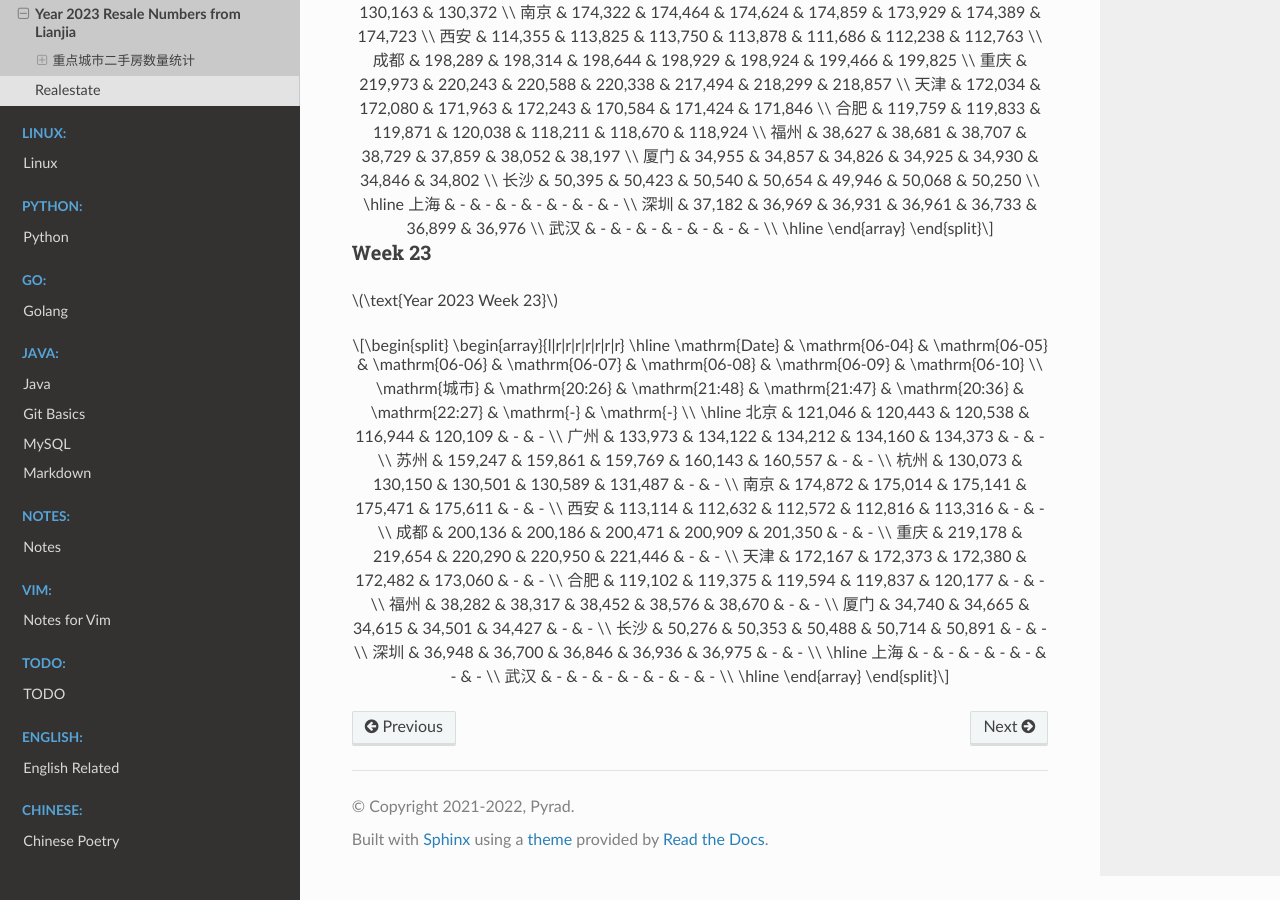
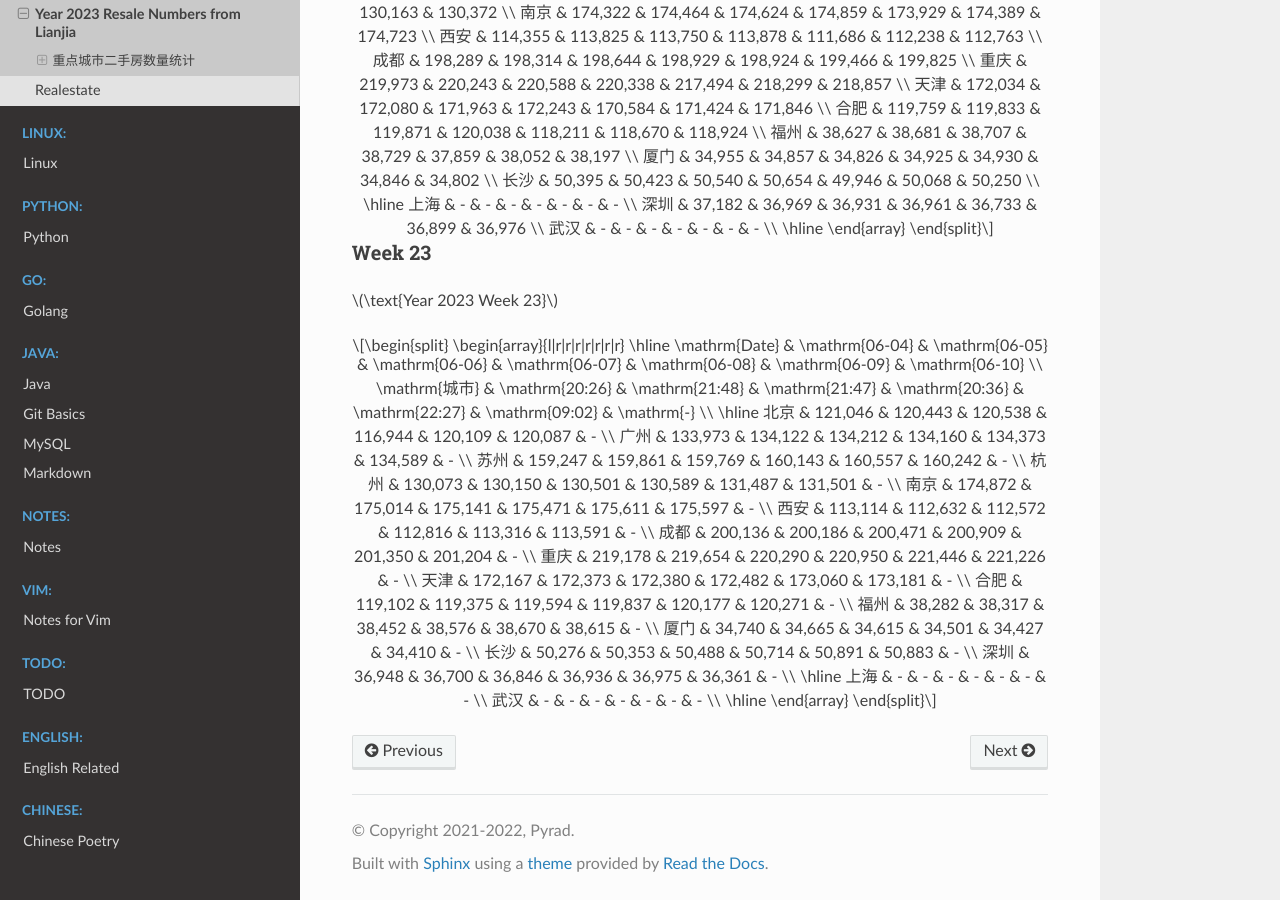
Before and after one commit to Pyrad/pyradnotes, a Sphinx documentation site: the page built from source/RealEstate/resalenumbers2023.md, in a window 1280 px wide and 900 px high, scrolled down 6283 px. Built offline with Sphinx 7.4.7 and the Read the Docs theme 2.0.0, drawn with Linux system fonts in a browser that asks for light colours; a script that is not in the unit is left out.

Commit message:
Realestate Update resale numbers 2023-06-09 09:07

```diff
--- a/source/RealEstate/resalenumbers2023.md
+++ b/source/RealEstate/resalenumbers2023.md
@@ -450,22 +450,22 @@
 \begin{array}{l|r|r|r|r|r|r|r}
 \hline
 \mathrm{Date} & \mathrm{06-04} & \mathrm{06-05} & \mathrm{06-06} & \mathrm{06-07} & \mathrm{06-08} & \mathrm{06-09} & \mathrm{06-10} \\
-\mathrm{城市} & \mathrm{20:26} & \mathrm{21:48} & \mathrm{21:47} & \mathrm{20:36} & \mathrm{22:27} & \mathrm{-} & \mathrm{-} \\
+\mathrm{城市} & \mathrm{20:26} & \mathrm{21:48} & \mathrm{21:47} & \mathrm{20:36} & \mathrm{22:27} & \mathrm{09:02} & \mathrm{-} \\
 \hline
-北京 & 121,046 & 120,443 & 120,538 & 116,944 & 120,109 & - & - \\
-广州 & 133,973 & 134,122 & 134,212 & 134,160 & 134,373 & - & - \\
-苏州 & 159,247 & 159,861 & 159,769 & 160,143 & 160,557 & - & - \\
-杭州 & 130,073 & 130,150 & 130,501 & 130,589 & 131,487 & - & - \\
-南京 & 174,872 & 175,014 & 175,141 & 175,471 & 175,611 & - & - \\
-西安 & 113,114 & 112,632 & 112,572 & 112,816 & 113,316 & - & - \\
-成都 & 200,136 & 200,186 & 200,471 & 200,909 & 201,350 & - & - \\
-重庆 & 219,178 & 219,654 & 220,290 & 220,950 & 221,446 & - & - \\
-天津 & 172,167 & 172,373 & 172,380 & 172,482 & 173,060 & - & - \\
-合肥 & 119,102 & 119,375 & 119,594 & 119,837 & 120,177 & - & - \\
-福州 & 38,282 & 38,317 & 38,452 & 38,576 & 38,670 & - & - \\
-厦门 & 34,740 & 34,665 & 34,615 & 34,501 & 34,427 & - & - \\
-长沙 & 50,276 & 50,353 & 50,488 & 50,714 & 50,891 & - & - \\
-深圳 & 36,948 & 36,700 & 36,846 & 36,936 & 36,975 & - & - \\
+北京 & 121,046 & 120,443 & 120,538 & 116,944 & 120,109 & 120,087 & - \\
+广州 & 133,973 & 134,122 & 134,212 & 134,160 & 134,373 & 134,589 & - \\
+苏州 & 159,247 & 159,861 & 159,769 & 160,143 & 160,557 & 160,242 & - \\
+杭州 & 130,073 & 130,150 & 130,501 & 130,589 & 131,487 & 131,501 & - \\
+南京 & 174,872 & 175,014 & 175,141 & 175,471 & 175,611 & 175,597 & - \\
+西安 & 113,114 & 112,632 & 112,572 & 112,816 & 113,316 & 113,591 & - \\
+成都 & 200,136 & 200,186 & 200,471 & 200,909 & 201,350 & 201,204 & - \\
+重庆 & 219,178 & 219,654 & 220,290 & 220,950 & 221,446 & 221,226 & - \\
+天津 & 172,167 & 172,373 & 172,380 & 172,482 & 173,060 & 173,181 & - \\
+合肥 & 119,102 & 119,375 & 119,594 & 119,837 & 120,177 & 120,271 & - \\
+福州 & 38,282 & 38,317 & 38,452 & 38,576 & 38,670 & 38,615 & - \\
+厦门 & 34,740 & 34,665 & 34,615 & 34,501 & 34,427 & 34,410 & - \\
+长沙 & 50,276 & 50,353 & 50,488 & 50,714 & 50,891 & 50,883 & - \\
+深圳 & 36,948 & 36,700 & 36,846 & 36,936 & 36,975 & 36,361 & - \\
 \hline
 上海 & - & - & - & - & - & - & - \\
 武汉 & - & - & - & - & - & - & - \\
```
Also changed, not shown: 1 other file.
